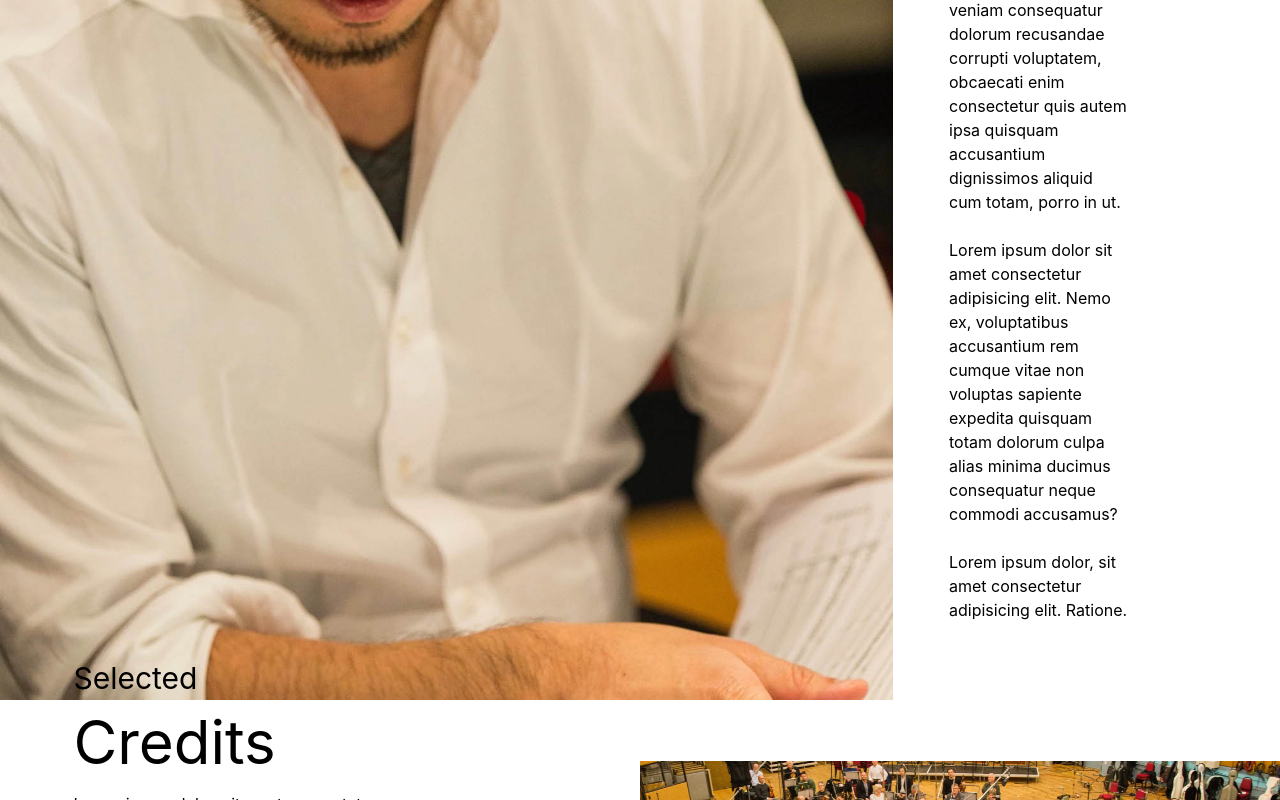
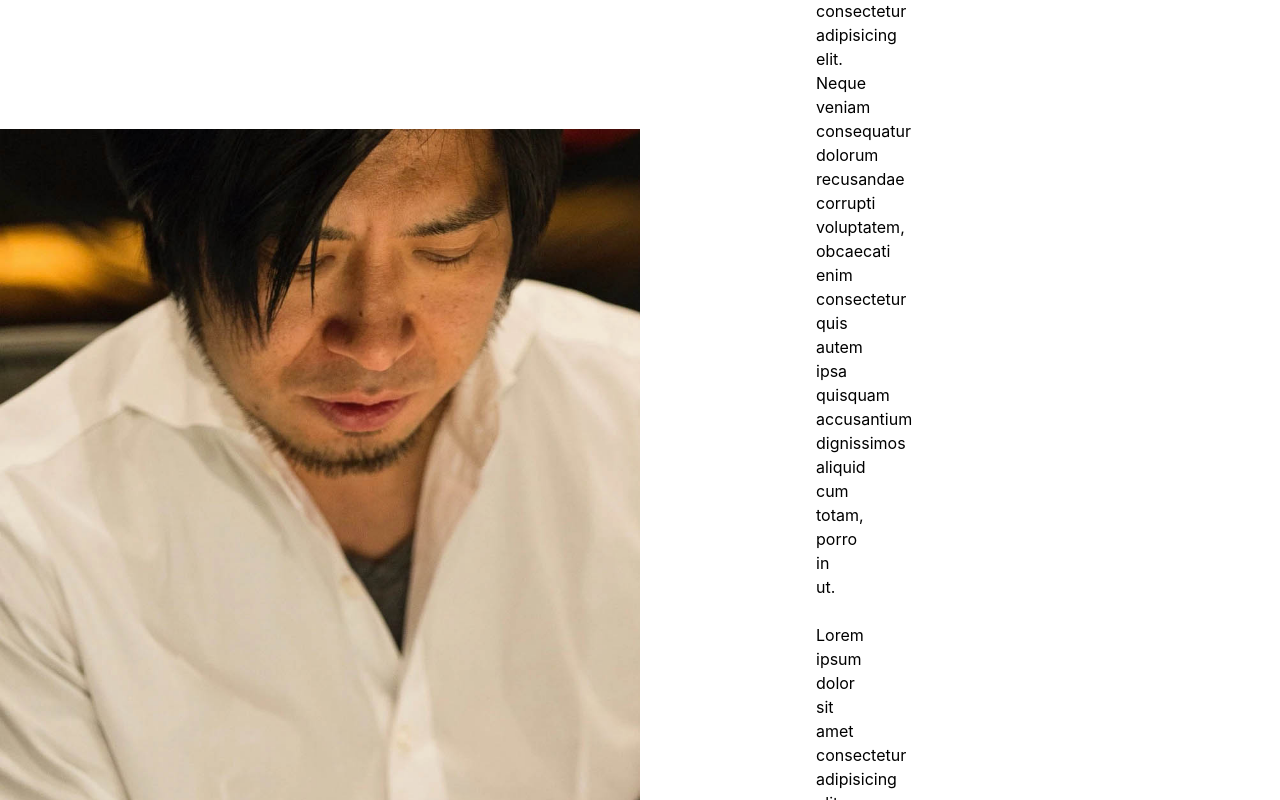
Before and after one commit to Cyber-Digital-llc/Matthews-Portfolio-Website-FE, a Next.js app: page / in a window 1280 px wide. Shown: the part 1140-1940 px from the top of the page. Built offline with nearby package versions, Linux system fonts and the light colour scheme.

Commit message:
about section wip

```diff
--- a/components/About.jsx
+++ b/components/About.jsx
@@ -4,15 +4,15 @@ const About = () => {
   return (
     <div
       id="about"
-      className="flex flex-col align-middle xxs:flex-col xs:flex-col xl:flex xl:flex-row xl:w-full lg:flex lg:flex-row lg:h-max md:flex md:h-max sm:flex sm:flex-row sm:h-max py-0 px-0 w-full sm:items-center  border-t-[2rem] border-t-red-900"
+      className="flex flex-col align-middle xxs:flex-col xs:flex-col xl:flex xl:flex-row xl:w-full lg:flex lg:flex-row lg:h-max md:flex md:h-max sm:flex sm:flex-row sm:h-max py-0 px-0 w-[100vw] sm:items-center border-t-[2rem] border-t-[rgba(63,10,10,0.98)]"
     >
-      <div className="w-full">
-        <div className="flex justify-end w-full bg-headShotBGI bg-cover md:bg-contain lg:bg-contain lg:w-[893px] lg:h-[893px] xl:w-[893px] xl:h-[893px] xl:min-h-[980px] xl:bg-cover xl:flex h-96  bg-scroll mx-auto bg-no-repeat "></div>
+      <div className="flex w-full xl:flex md:w-[50vw] lg:w-[50vw] xl:w-[50vw] 2xl:w-[50vw]">
+        <div className="w-full flex justify-end bg-headShotBGI bg-cover md:bg-contain lg:w-[50vw] md:min-h-max md:flex md:justify-end lg:bg-cover lg:flex lg:flex-row lg:justify-end  lg:min-h-max xl:justify-end xl:w-[893px] xl:h-[893px] xl:min-h-[980px] xl:bg-cover xl:flex h-96 bg-scroll mx-auto bg-no-repeat 2xl:flex "></div>
       </div>
 
-      <div className="flex w-full justify-center ">
-        <div className="flex justify-center mx-auto py-[3%] lg:justify-start lg:px-14 md:justify-start md:px-14 xl:justify-start xl:px-14 ">
-          <div className="w-[65%] ">
+      <div className="flex w-full justify-center md:w-[50vw] lg:w-[50vw] xl:w-[50vw] 2xl:w-[50vw] ">
+        <div className="flex w-full justify-center mx-auto py-[3%] lg:justify-start md:justify-start xl:justify-start ">
+          <div className="w-full lg:mx-auto px-10 lg:px-2 xl:mx-8 xl:px-36 md:w-1/2 md:px-0 ">
             <h2 className="text-2xl  max-w-prose">About</h2>
             <p className="text-5xl py-0 max-w-prose">Matthew Hernandez</p>
             <p className="py-3 max-w-prose">
@@ -25,7 +25,6 @@ const About = () => {
               Lorem ipsum dolor sit amet consectetur adipisicing elit. Nemo ex,
               voluptatibus accusantium rem cumque vitae non voluptas sapiente
               expedita quisquam totam dolorum culpa alias minima ducimus
-              consequatur neque commodi accusamus?
             </p>
             <p className="py-3 maw-w-prose">
               Lorem ipsum dolor, sit amet consectetur adipisicing elit. Ratione.
--- a/components/MobileNav.jsx
+++ b/components/MobileNav.jsx
@@ -25,10 +25,6 @@ const items = [
   },
   {
     label: 'EPK',
-    linkURL: '/electronicPressKit',
-  },
-  {
-    label: 'Peach',
     linkURL: '/electronicPressKit',
   },
 ]
--- a/components/Music.jsx
+++ b/components/Music.jsx
@@ -9,7 +9,7 @@ const Music = () => {
       border-t-[rgb(63,10,10)]"
     >
       <div className="w-full">
-        <div className="flex w-full bg-center bg-musicBGI bg-contain bg-scroll md:bg-center md:bg-contain xl:bg-contain lg:w-full lg:bg-fixed lg:bg-fit lg:bg-center lg:bg-contain xl:w-full xl:bg-center xl:h-full xl:min-h-[980px] xl:flex h-96 mx-auto bg-no-repeat  "></div>
+        <div className="flex w-full bg-center bg-musicBGI bg-contain bg-scroll md:bg-center md:bg-contain xl:bg-contain lg:w-full lg:bg-fixed lg:bg-fit lg:bg-center lg:bg-contain xl:w-full xl:bg-center xl:bg-fit xl:h-full xl:min-h-[980px] xl:flex h-96 mx-auto bg-no-repeat  "></div>
       </div>
 
       <div className="flex justify-center w-full h-full px-3">
```
